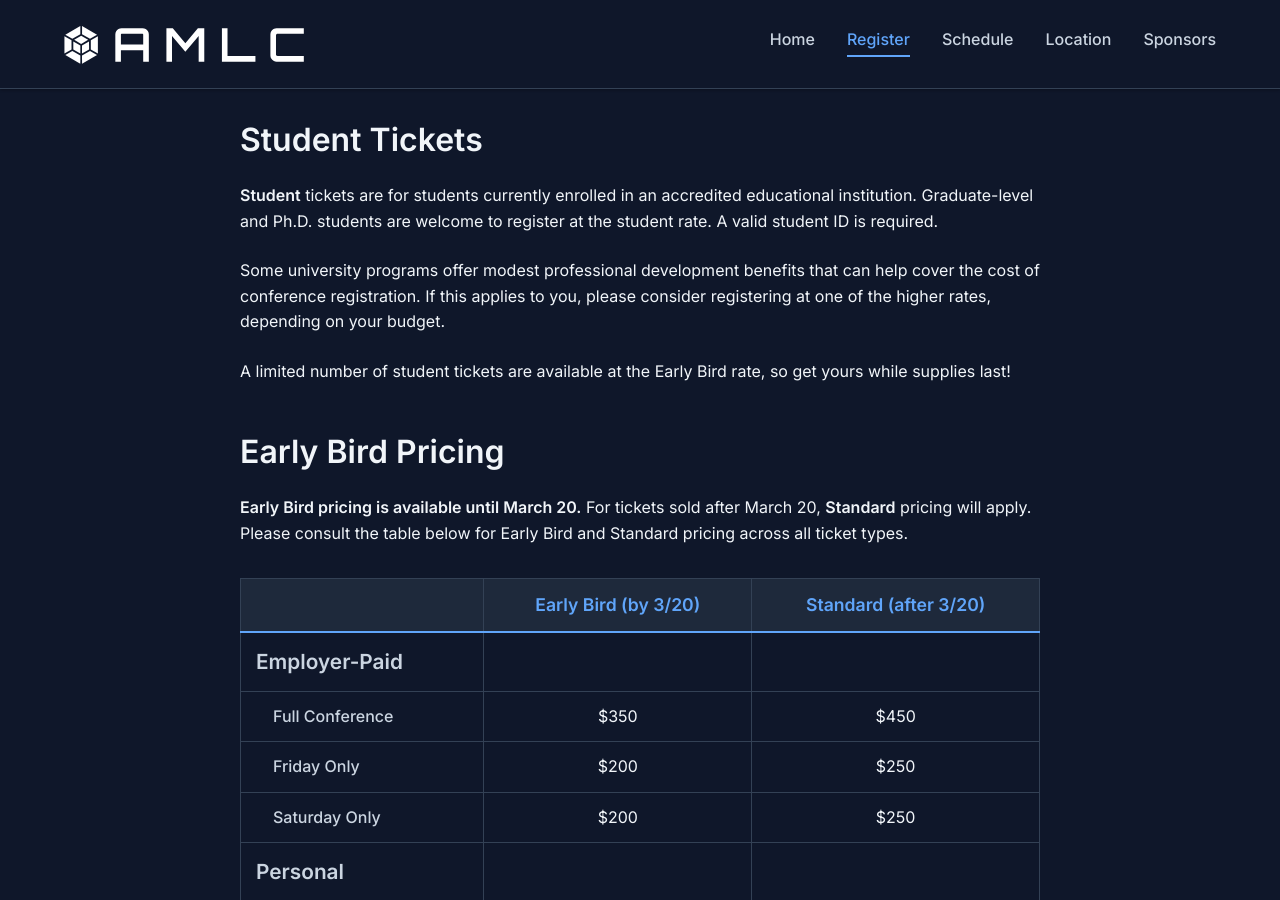
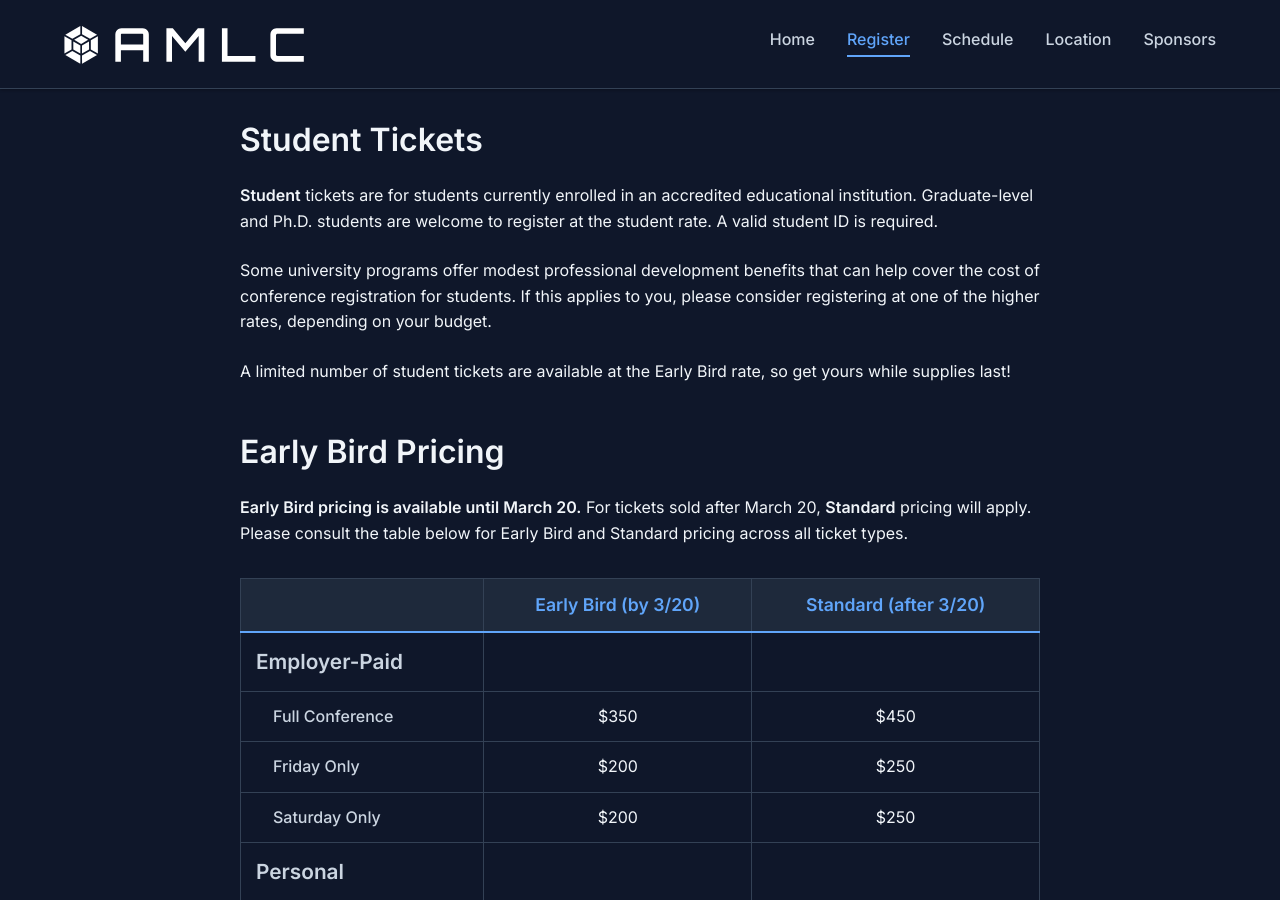
Before and after one commit to pwharrison/amlc-website, a Jekyll site: the page built from 2026/register.md, in a window 1280 px wide and 900 px high, scrolled down 751 px. Built offline with Jekyll 4.4.1, drawn with Linux system fonts in a browser that asks for light colours; some of the changed text lies outside the part shown.

Commit message:
update text on registration page

```diff
--- a/2026/register.md
+++ b/2026/register.md
@@ -29,7 +29,7 @@ If you think this might apply to you, please pursue this route first. Many organ
 
 **Student** tickets are for students currently enrolled in an accredited educational institution. Graduate-level and Ph.D. students are welcome to register at the student rate. A valid student ID is required.
 
-Some university programs offer modest professional development benefits that can help cover the cost of conference registration. If this applies to you, please consider registering at one of the higher rates, depending on your budget.
+Some university programs offer modest professional development benefits that can help cover the cost of conference registration for students. If this applies to you, please consider registering at one of the higher rates, depending on your budget.
 
 A limited number of student tickets are available at the Early Bird rate, so get yours while supplies last!
 
```
Also changed, not shown: other parts of 2026/register.md (+1 -1 lines).
